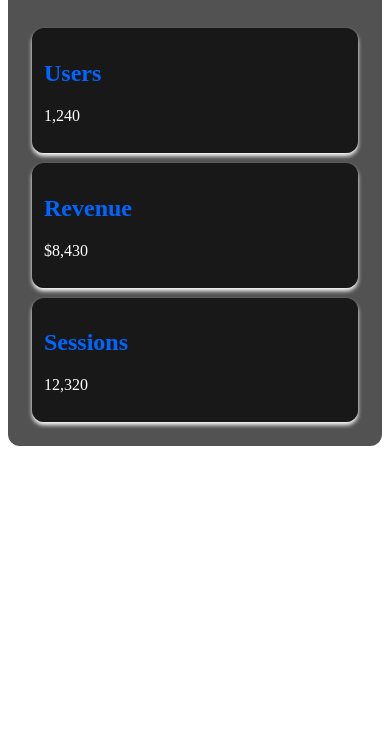
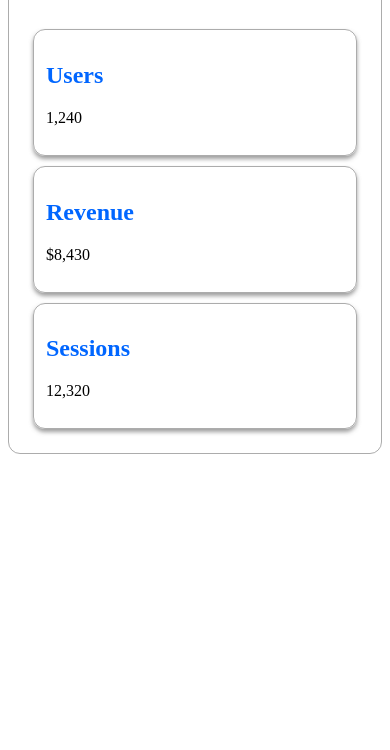
Before and after one commit to Rohit-specs/Frontend, a plain HTML site: page css/task media query/task1.html in a window 390 px wide. Shown: the part 94-844 px from the top of the page. Drawn offline with Linux system fonts and the light colour scheme.

Commit message:
task completed

```diff
--- a/css/task media query/task1.html
+++ b/css/task media query/task1.html
@@ -28,17 +28,15 @@
 
           }
           .title{
-
             text-align: center;
+            color: var(--text_color)
           }
           .cards{
             display: grid;
-            grid-template-columns:repeat((var(--column),1fr)) ;
+            grid-template-columns:repeat(var(--column),1fr) ;
             gap: var(--gap);
             padding: var(--padding);
             /* background-color: var(--background_color); */
-
-
           }
           .card{
             color: var(--text_color);
@@ -47,7 +45,7 @@
             padding: var(--padding);
             border: var(--border);
             border-radius: var(--border_radius);
-            box-shadow: 0px 3px 4px ;
+            box-shadow: 0px 3px 4px rgba(114, 113, 113, 0.685);
 
         }
         .cards h2{
@@ -55,34 +53,35 @@
         }
         @media (max-width:992px){
             :root{
-                --padding:16;
-                --border:1.5px;
+                --padding:16px;
+                --border:1.5px solid rgba(117, 117, 117, 0.596);
                 --gap:12px;
                 --column:2;
               }
+              .cards .card:nth-child(3){
+              grid-column: 1 / -1;
 
-            }
+            }}
             @media (max-width:576px){
               :root{
-                --border:1px ;
+                --border:1px solid rgba(117, 117, 117, 0.596) ;
                 --padding:12px;
                 --gap:10px;
                 --column:1;
-            }
+              }
 
         }
-        @media screen {
-         :root{
-           --background_color : rgba(46, 46, 46, 0.822);
-           --card_background : rgba(14, 13, 13, 0.822);
-           --text_color: rgb(255, 255, 255);
-         }
-        }
+        /* .dark_bg{
+            --background_color : rgba(46, 46, 46, 0.822);
+            --card_background : rgba(14, 13, 13, 0.822);
+            --text_color: rgb(255, 255, 255);
+        } */
+
 
     </style>
   </head>
   <body>
-    <div class="dashboard">
+    <div class="dashboard dark_bg">
       <h1 class="title">Analytics Overview</h1>
       <div class="cards">
         <div class="card">
```
